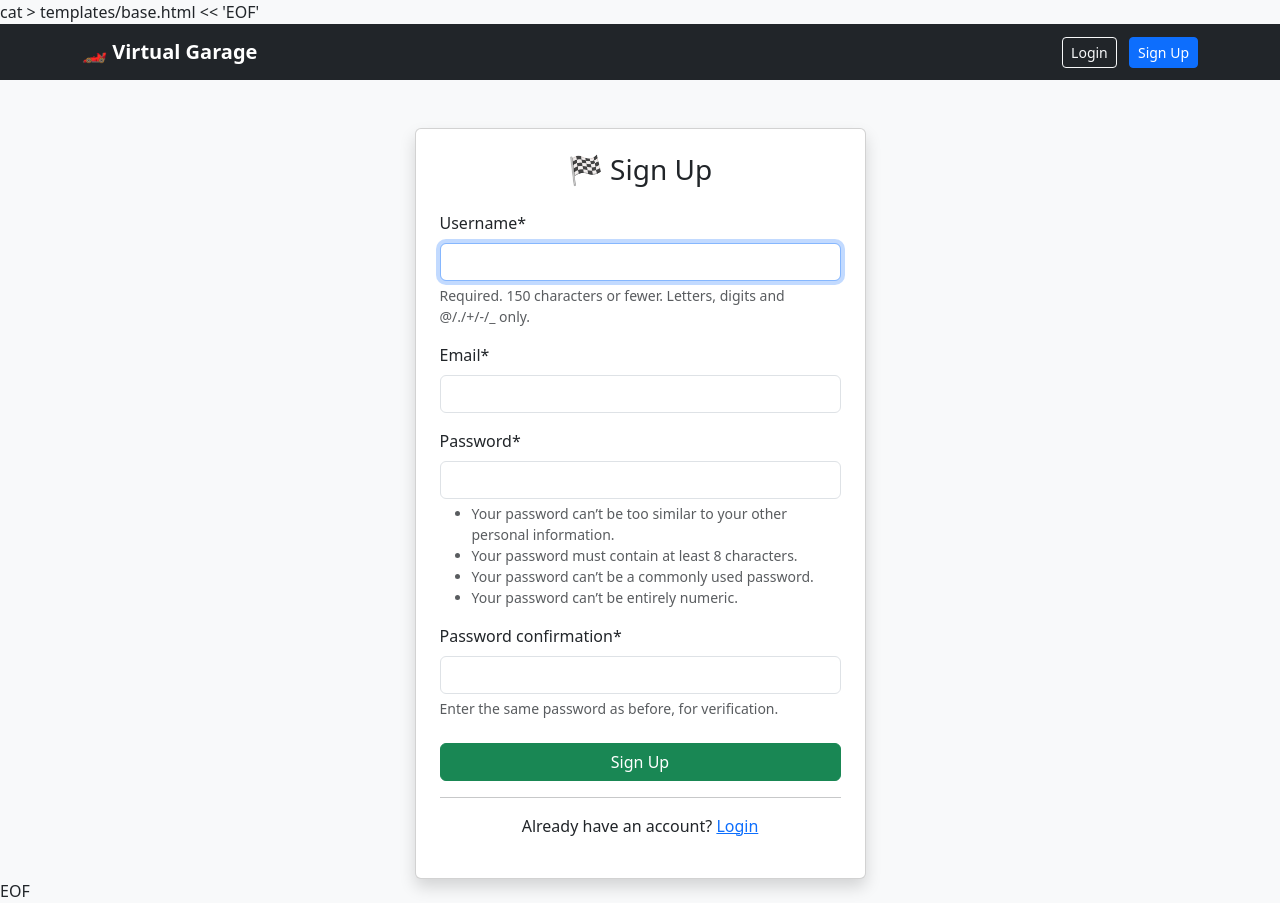
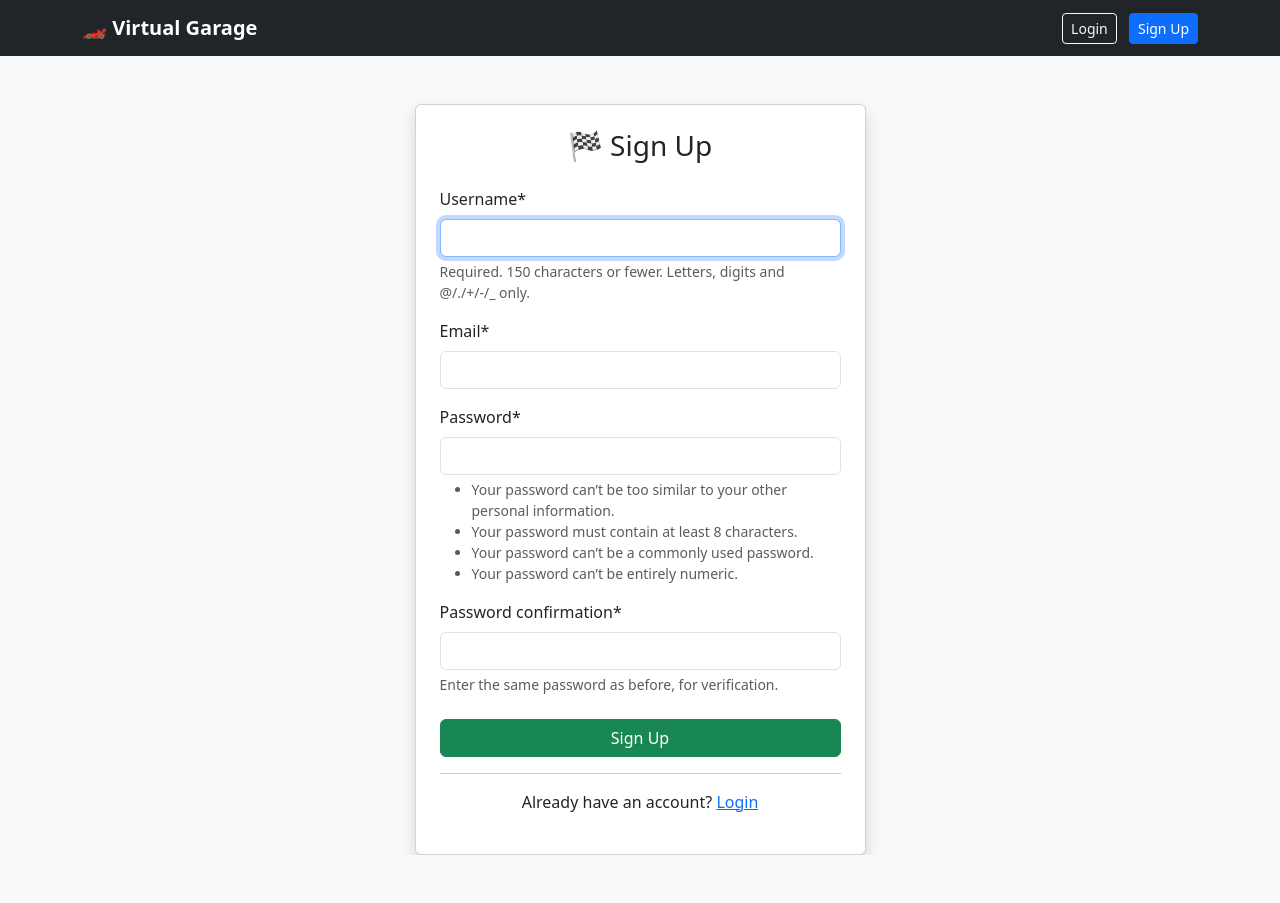
Before and after one commit to Kakulita/garage-project, a Django app: page /accounts/signup/ in a window 1280 px wide. After the commit the page ends 855 px from the top, so only its background shows below. Run offline with Django 5.2, Linux system fonts and the light colour scheme; some libraries are stand-ins or nearby versions.

Commit message:
Fix base.html

```diff
--- a/templates/base.html
+++ b/templates/base.html
@@ -1,4 +1,4 @@
-cat > templates/base.html << 'EOF'
+
 <!DOCTYPE html>
 <html lang="en">
 <head>
@@ -53,4 +53,3 @@ cat > templates/base.html << 'EOF'
   <script src="https://cdn.jsdelivr.net/npm/bootstrap@5.3.0/dist/js/bootstrap.bundle.min.js"></script>
 </body>
 </html>
-EOF
```
